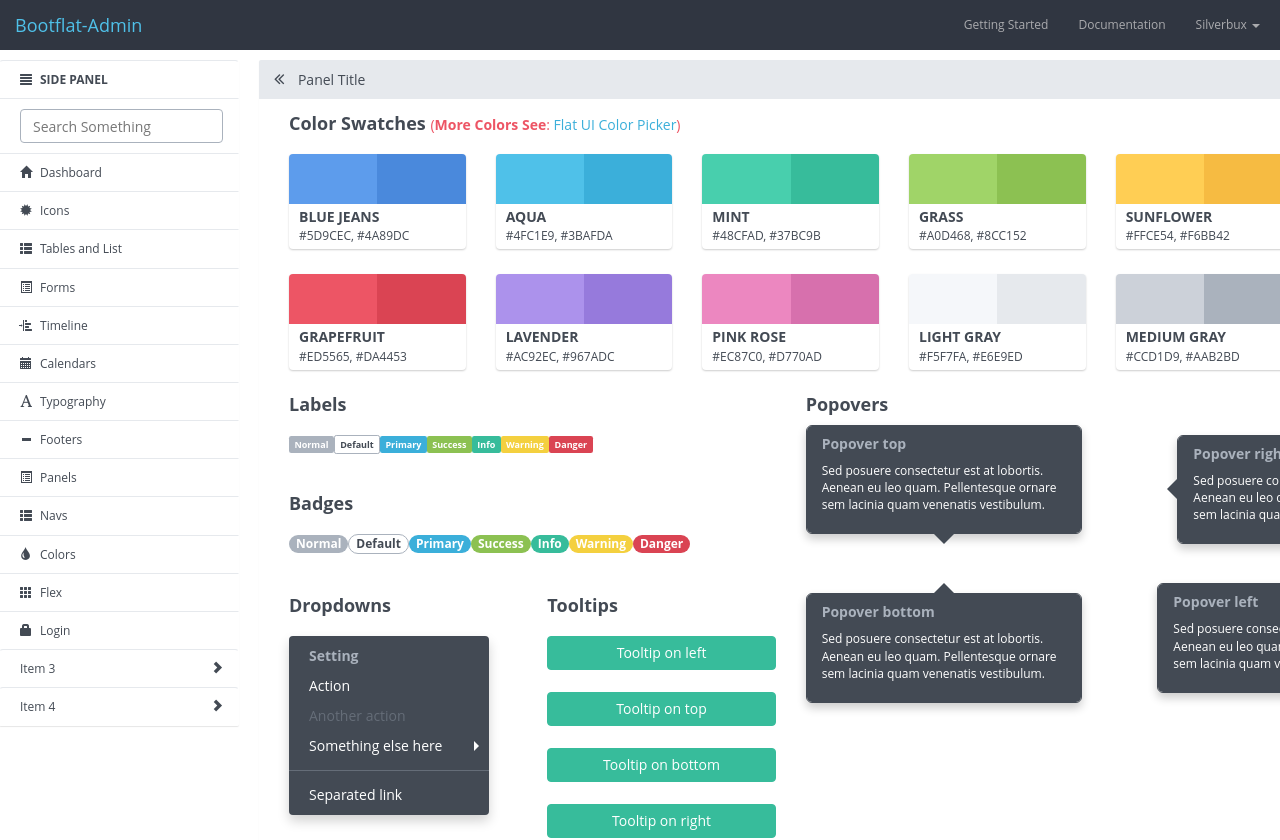
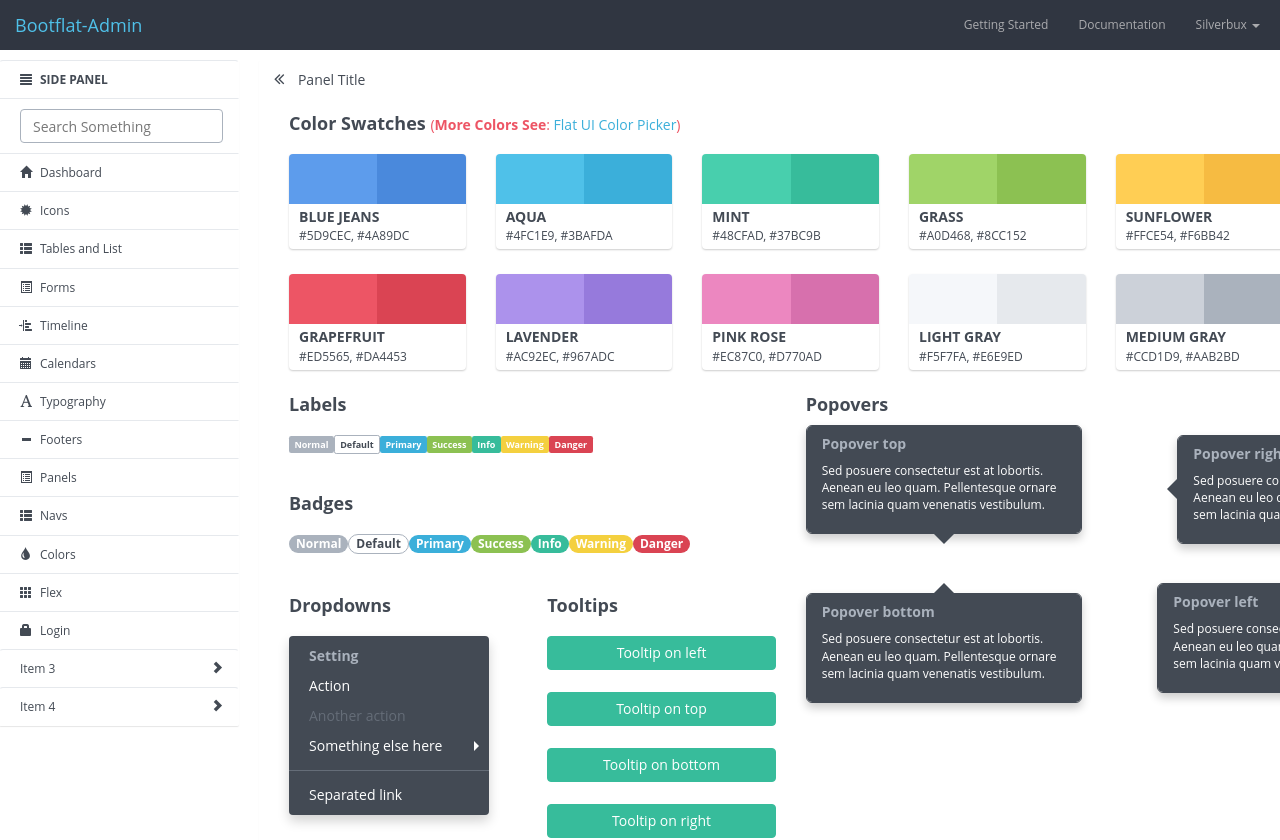
Before and after one commit to lethehau90/new-angular7, an Angular app: page / in a window 1280 px wide. Shown: the top 840 px of the page. Built offline with nearby package versions, Linux system fonts and the light colour scheme.

Commit message:
refactor code

```diff
--- a/src/app/app-routing.module.ts
+++ b/src/app/app-routing.module.ts
@@ -15,6 +15,11 @@ const routes: Routes = [
   {
     path : 'dashboad',
     loadChildren : './modules/dashboard/dashboard.module#DashboardModule'
+  },
+
+  {
+    path : 'login',
+    loadChildren : './modules/login/login.module#LoginModule'
   }
 
 ];
--- a/src/app/app.component.html
+++ b/src/app/app.component.html
@@ -6,7 +6,13 @@
   <div class="row row-offcanvas row-offcanvas-left">
     <side-bar></side-bar>
     <div class="col-xs-12 col-sm-9 content">
-        <router-outlet></router-outlet>
+      <div class="panel panel-default">
+        <panel-heading></panel-heading>
+        <div class="panel-body">
+            <router-outlet></router-outlet>
+        </div>
+        <!-- panel body -->
+      </div>
     </div><!-- content -->
   </div>
 </div>
--- a/src/app/modules/dashboard/dashboard.component.html
+++ b/src/app/modules/dashboard/dashboard.component.html
@@ -1,9 +1,4 @@
-<div class="panel panel-default">
-        <div class="panel-heading">
-          <h3 class="panel-title"><a href="javascript:void(0);" class="toggle-sidebar"><span class="fa fa-angle-double-left"
-                data-toggle="offcanvas" title="Maximize Panel"></span></a> Panel Title</h3>
-        </div>
-        <div class="panel-body">
+
     <div class="content-row">
       <h2 class="content-row-title">Color Swatches
         <span>(<b>More Colors See</b>: <a href="colors.html">Flat UI Color Picker</a>)</span>
@@ -469,8 +464,7 @@
               <h3>Thumbnail label</h3>
               <p>Cras justo odio, dapibus ac facilisis in, egestas eget quam. Donec id elit non mi porta gravida
                 at eget metus. Nullam id ...</p>
-                    <p><a href="#" class="btn btn-warning" role="button">Button</a> <a href="#" class="btn btn-default"
-                        role="button">Button</a>
+              <p><a href="#" class="btn btn-warning" role="button">Button</a> <a href="#" class="btn btn-default" role="button">Button</a>
               </p>
             </div>
           </div>
@@ -482,8 +476,7 @@
               <h3>Thumbnail label</h3>
               <p>Cras justo odio, dapibus ac facilisis in, egestas eget quam. Donec id elit non mi porta gravida
                 at eget metus. Nullam id ...</p>
-                    <p><a href="#" class="btn btn-warning" role="button">Button</a> <a href="#" class="btn btn-default"
-                        role="button">Button</a>
+              <p><a href="#" class="btn btn-warning" role="button">Button</a> <a href="#" class="btn btn-default" role="button">Button</a>
               </p>
             </div>
           </div>
@@ -495,8 +488,7 @@
               <h3>Thumbnail label</h3>
               <p>Cras justo odio, dapibus ac facilisis in, egestas eget quam. Donec id elit non mi porta gravida
                 at eget metus. Nullam id ...</p>
-                    <p><a href="#" class="btn btn-warning" role="button">Button</a> <a href="#" class="btn btn-default"
-                        role="button">Button</a>
+              <p><a href="#" class="btn btn-warning" role="button">Button</a> <a href="#" class="btn btn-default" role="button">Button</a>
               </p>
             </div>
           </div>
@@ -508,13 +500,10 @@
               <h3>Thumbnail label</h3>
               <p>Cras justo odio, dapibus ac facilisis in, egestas eget quam. Donec id elit non mi porta gravida
                 at eget metus. Nullam id ...</p>
-                    <p><a href="#" class="btn btn-warning" role="button">Button</a> <a href="#" class="btn btn-default"
-                        role="button">Button</a>
+              <p><a href="#" class="btn btn-warning" role="button">Button</a> <a href="#" class="btn btn-default" role="button">Button</a>
               </p>
             </div>
           </div>
         </div>
       </div>
     </div>
-        </div><!-- panel body -->
-      </div>
--- /dev/null
+++ b/src/app/modules/layout/panel-heading/panel-heading.component.html
@@ -0,0 +1,9 @@
+<div class="panel-heading">
+    <h3 class="panel-title">
+        <a href="javascript:void(0);" class="toggle-sidebar">
+            <span class="fa fa-angle-double-left" data-toggle="offcanvas" title="Maximize Panel">
+            </span>
+        </a>
+        Panel Title
+    </h3>
+</div>
--- /dev/null
+++ b/src/app/modules/layout/panel-heading/panel-heading.component.ts
@@ -0,0 +1,19 @@
+import { Component, OnInit, OnDestroy } from "@angular/core";
+
+@Component({
+    selector : 'panel-heading',
+    templateUrl: 'panel-heading.component.html',
+    styleUrls : ['panel-heading.component.scss']
+})
+
+export class PanelHeadingComponent implements OnDestroy, OnInit {
+
+    ngOnInit():void {
+
+    }
+
+    ngOnDestroy(): void {
+
+    }
+
+}
--- /dev/null
+++ b/src/app/modules/login/login-routing.module.ts
@@ -0,0 +1,23 @@
+import { NgModule } from "@angular/core";
+import { Routes, RouterModule } from '@angular/router';
+import { LoginComponent } from './login.component';
+
+const routes : Routes = [
+    {
+        path : '',
+        children : [
+            {path : '', redirectTo : 'login', pathMatch: 'full'},
+            {
+                path : 'login',
+                component : LoginComponent
+            }
+        ]
+    }
+]
+
+@NgModule({
+    imports : [RouterModule.forChild(routes)],
+    exports : [RouterModule]
+})
+
+export class LoginRoutingModule {}
--- /dev/null
+++ b/src/app/modules/login/login.component.ts
@@ -0,0 +1,21 @@
+import { Component, OnInit, OnDestroy } from "@angular/core";
+
+@Component({
+    selector: 'login',
+    templateUrl: 'login.component.html',
+    styleUrls: ['login.component.scss']
+})
+
+export class LoginComponent implements OnInit, OnDestroy {
+
+    constructor() { }
+
+    ngOnInit(): void {
+
+    }
+
+    ngOnDestroy(): void {
+
+    }
+
+}
```
Also changed, not shown: src/app/modules/layout/layout.module.ts (+5 -2 lines), src/app/modules/login/login.module.ts (added, +22 -0 lines), src/app/modules/layout/panel-heading/panel-heading.component.scss (added), src/app/modules/login/login.component.html (added), src/app/modules/login/login.component.scss (added). Lines whose indentation alone changed are shown as unchanged.
